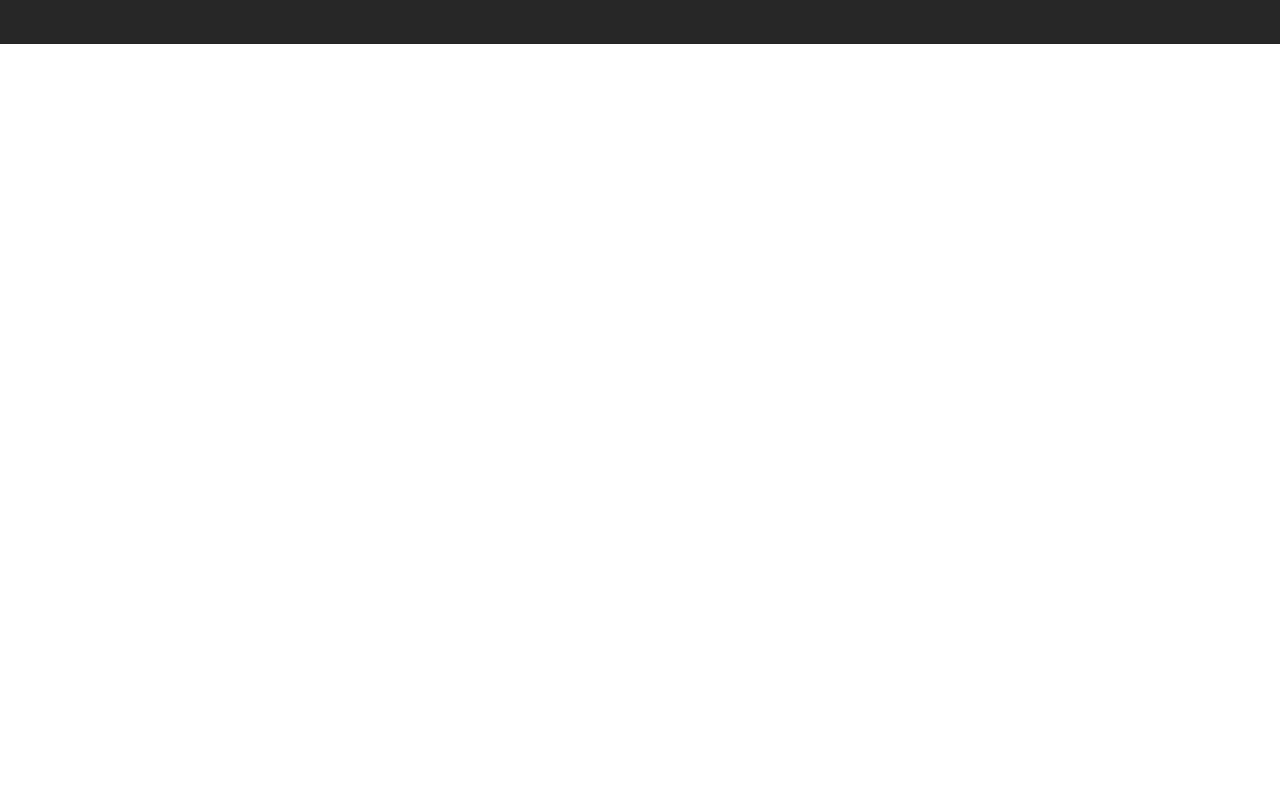
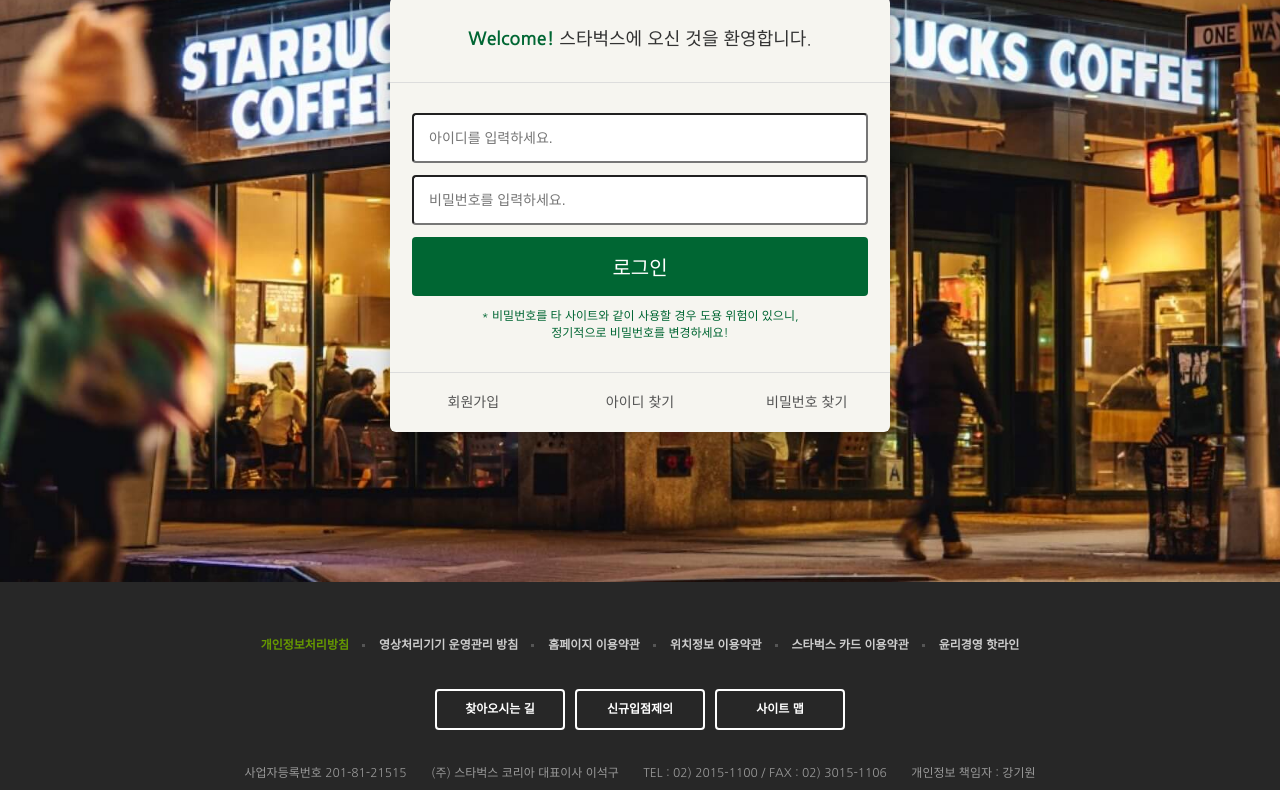
Before and after one commit to yong6600/starbucks, a plain HTML site: page signin/index.html in a window 1280 px wide. Shown: the part 289-1079 px from the top of the page. Before the commit the page ends 800 px from the top, so only its background shows below. Drawn offline with nearby package versions, Linux system fonts and the light colour scheme.

Commit message:
로그인 페이지 완성

```diff
--- /dev/null
+++ b/css/signin.css
@@ -0,0 +1,80 @@
+.signin {
+    margin-top: 120px;
+    padding: 100px 0 150px;
+    background-image: url("../images/signin_bg.jpg");
+    background-repeat: no-repeat;
+    background-position: center;
+    background-attachment: fixed;
+    background-size: cover;
+}
+
+.signin h1 {
+    color: #fff;
+    font-size: 30px;
+    font-weight: 700;
+    text-align: center;
+    margin-bottom: 24px;
+}
+.signin__card {
+    width: 500px;
+    margin: 0 auto;
+    border-radius: 6px;
+    background-color: #F6F5F0;
+    box-shadow: 2px 2px 20px rgba(0,0,0,.3);
+    columns: #555;
+}
+.signin__card h2 {
+    padding: 30px;
+    font-size: 18px;
+    text-align: center;
+    border-bottom: 1px solid #ddd;
+}
+.signin__card h2 strong {
+    font-weight: 700;
+    color: #006633;
+}
+.signin__card form {
+    padding: 30px 22px;
+}
+.signin__card form input {
+    width: 100%;
+    margin-bottom: 12px;
+    padding: 15px;
+    border: 1px sold #ddd;
+    border-radius: 4px;
+    outline: none;
+    box-sizing: border-box;
+    font-size: 14px;
+}
+.signin__card form [type="submit"] {
+    background-color: #006633;
+    border: none;
+    color: #fff;
+    font-size: 20px;
+    cursor: pointer;
+}
+.signin__card form p {
+    font-size: 12px;
+    color: #006633;
+    text-align: center;
+}
+.signin__card .actions {
+    display: flex;
+    border-top: 1px solid #ddd;
+}
+.signin__card .actions a {
+    flex-grow: 1;
+    flex-basis: 0;
+    text-align: center;
+    padding: 20px;
+    color: #555;
+    font-size: 14px;
+    border-right: 1px sold #ddd;
+}
+
+.signin__card .actions a:last-child {
+    border-right: none;
+}
+.signin__card .actions a:hover {
+   text-decoration: underline;
+}
--- a/signin/index.html
+++ b/signin/index.html
@@ -26,7 +26,8 @@
     <link rel="preconnect" href="https://fonts.gstatic.com" crossorigin>
     <link href="https://fonts.googleapis.com/css2?family=Nanum+Gothic:wght@400;700&display=swap" rel="stylesheet">
     <link rel="stylesheet" href="https://fonts.googleapis.com/icon?family=Material+Icons">
-    <link rel="stylesheet" href="../css/common.css">
+    <link rel="stylesheet" href="../css/common.css" />
+    <link rel="stylesheet" href="../css/signin.css" />
 
     <script defer src="../js/common.js"></script>
 
@@ -364,7 +365,26 @@
 </header>
 
 <section class="signin">
-
+    <h1>로그인</h1>
+    <div class="signin__card">
+        <h2>
+            <strong>Welcome!</strong> 스타벅스에 오신 것을 환영합니다.
+        </h2>
+        <form >
+            <input type="text" placeholder="아이디를 입력하세요." />
+            <input type="password" placeholder="비밀번호를 입력하세요.">
+            <input type="submit" value="로그인">
+            <p>
+                * 비밀번호를 타 사이트와 같이 사용할 경우 도용 위험이 있으니, <br>
+                정기적으로 비밀번호를 변경하세요!
+            </p>
+        </form>
+        <div class="actions">
+            <a href="javascript:void(0)">회원가입</a>
+            <a href="javascript:void(0)">아이디 찾기</a>
+            <a href="javascript:void(0)">비밀번호 찾기</a>
+        </div>
+    </div>
 </section>
 
 <!-- FOOTER  -->
```
